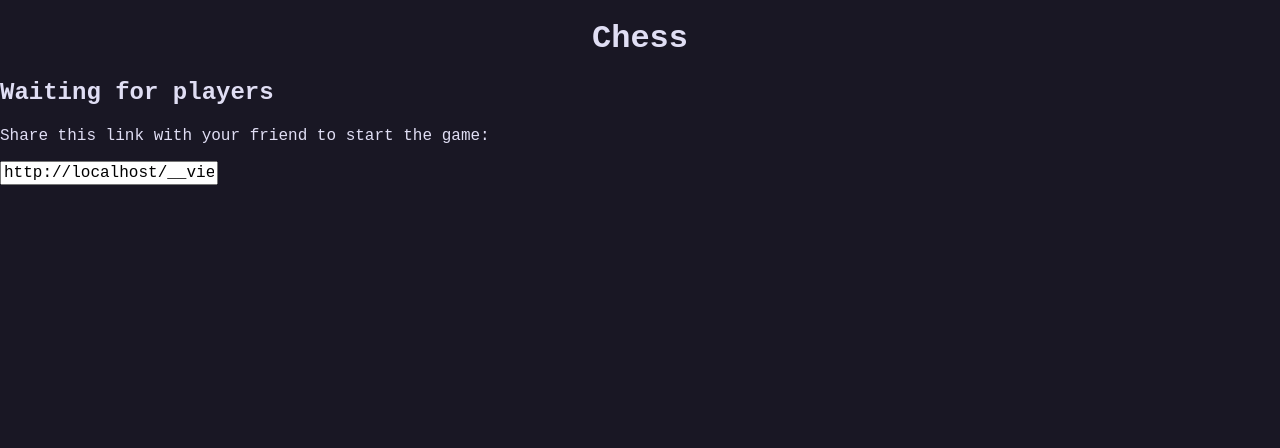
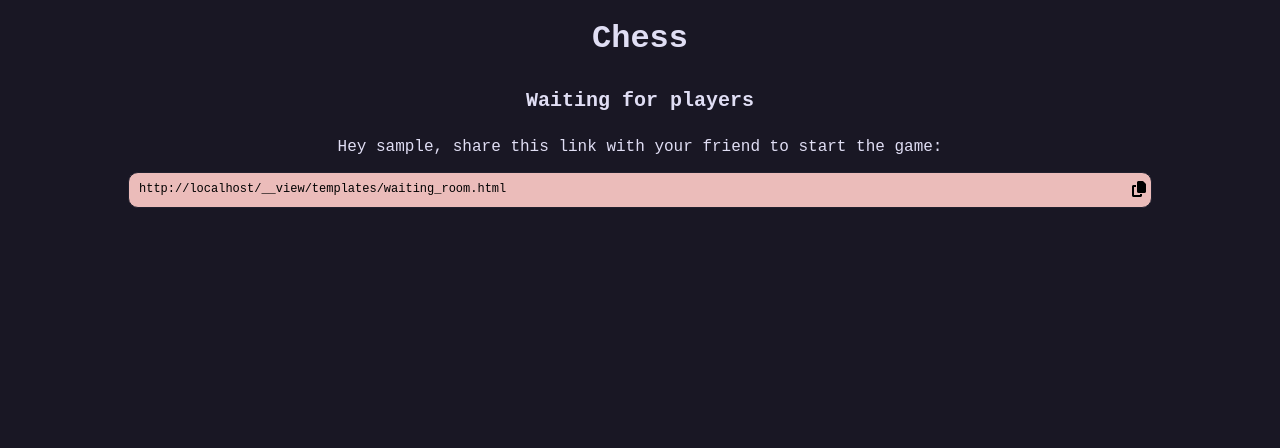
Before and after one commit to xl4624/chess-with-friends, a Flask app: template templates/waiting_room.html in a window 1280 px wide. Shown: the part 61-509 px from the top of the page. Run offline with Flask 3, Linux system fonts and the light colour scheme; the template is opened without the code that fills it: most values are stand-ins (such as "Sample title", 1, 10 or a date in 2020); some libraries are stand-ins or nearby versions.

Commit message:
Rename images to img and improve waiting_room.html

```diff
--- a/static/css/styles.css
+++ b/static/css/styles.css
@@ -74,6 +74,7 @@ a {
     cursor: default;
 }
 
+
 /* index.html */
 
 .index-container {
@@ -118,7 +119,9 @@ ul {
     overflow-y: scroll;
 }
 
+
 /* user_create.html */
+
 .user-create-container {
     background-color: var(--surface);
     border-radius: 0.5rem;
@@ -164,6 +167,55 @@ ul {
     text-transform: uppercase;
 }
 
+
+/* waiting_room.html */
+
+.waiting-room-container {
+    align-items: center;
+    display: flex;
+    flex-direction: column;
+    justify-content: center;
+    text-align: center;
+}
+
+.waiting-room-container .header {
+    font-size: 2rem;
+    font-weight: bold;
+    margin: 1rem 0;
+}
+
+.waiting-room-container .input-group {
+    position: relative;
+    width: 80%;
+    margin: auto;
+}
+
+.waiting-room-container #gameLink {
+    background-color: var(--rose);
+    border: 1px solid var(--highlight-low);
+    border-radius: 1rem;
+    font-size: 1.2rem;
+    min-width: 20rem;
+    padding: 1rem;
+    padding-right: 2rem;
+    width: 100%;
+}
+
+.waiting-room-container #gameLink:focus {
+    outline: none;
+}
+
+.waiting-room-container .copy-button {
+    background: transparent;
+    border: none;
+    cursor: pointer;
+    height: 100%;
+    justify-content: center;
+    position: absolute;
+    right: 0;
+}
+
+
 /* game_view.html */
 
 .game-view-container {
@@ -172,14 +224,14 @@ ul {
     height: 700px;
 }
 
-#board {
+.game-view-container #board {
     display: inline-block;
     margin-left: auto;
     margin-right: 20px;
     width: 700px;
 }
 
-#chat {
+.game-view-container #chat {
     border: 1px;
     display: flex;
     flex-direction: column;
@@ -187,7 +239,7 @@ ul {
     width: 350px;
 }
 
-#chatMessage {
+.game-view-container #chatMessage {
     background-color: var(--overlay);
     color: var(--text);
     flex: 1;
@@ -196,13 +248,11 @@ ul {
     padding: 10px;
 }
 
-#chatMessage li {
+.game-view-container #chatMessage li {
     padding: 0;
 }
 
-#message {
+.game-view-container #message {
     background-color: var(--overlay);
     color: var(--text);
 }
-
-/* waiting_room.html */
--- a/templates/base.html
+++ b/templates/base.html
@@ -4,10 +4,11 @@
         <meta charset="UTF-8">
         <meta name="viewport" content="width=device-width, initial-scale=1.0">
         <meta http-equiv="X-UA-Compatible" content="ie=edge">
-        <link rel="icon" href="{{ url_for('static', filename='images/favicon.ico') }}">
+        <link rel="icon" href="{{ url_for('static', filename='img/favicon.ico') }}">
         <link rel="stylesheet" type="text/css" href="{{ url_for('static', filename='css/normalize.css') }}">
         <link rel="stylesheet" href="{{ url_for('static', filename='css/styles.css') }}">
         <link rel="stylesheet" href="{{ url_for('static', filename='css/chessboard-1.0.0.min.css') }}">
+        <script src="https://kit.fontawesome.com/2a419cd134.js" crossorigin="anonymous"></script>
         <title>{% block title %}Chess{% endblock %}</title>
     </head>
     <body>
--- a/templates/game_view.html
+++ b/templates/game_view.html
@@ -16,7 +16,7 @@
 <script crossorigin="anonymous"
         integrity="sha384-ZvpUoO/+PpLXR1lu4jmpXWu80pZlYUAfxl5NsBMWOEPSjUn/6Z/hRTt8+pR6L4N2"
         src="https://code.jquery.com/jquery-3.5.1.min.js"></script>
-<script>var pieceThemePath = "{{ url_for('static', filename='images/chesspieces/wikipedia/') }}{piece}.png"</script>
+<script>var pieceThemePath = "{{ url_for('static', filename='img/chesspieces/wikipedia/') }}{piece}.png"</script>
 <script src="{{ url_for('static', filename='js/chessboard-1.0.0.min.js') }}"></script>
 <script crossorigin="anonymous"
         integrity="sha384-mZLF4UVrpi/QTWPA7BjNPEnkIfRFn4ZEO3Qt/HFklTJBj/gBOV8G3HcKn4NfQblz"
--- a/templates/index.html
+++ b/templates/index.html
@@ -14,7 +14,7 @@
     {% block scripts %}
     <script type="text/javascript">
     document.getElementById("createGameButton").addEventListener("click", function() {
-        fetch("games/create", {
+        fetch("games/create/", {
             method: "POST",
         })
             .then(response => {
--- a/templates/todo.html
+++ b/templates/todo.html
@@ -8,7 +8,7 @@
 <script src="https://code.jquery.com/jquery-3.5.1.min.js"
         integrity="sha384-ZvpUoO/+PpLXR1lu4jmpXWu80pZlYUAfxl5NsBMWOEPSjUn/6Z/hRTt8+pR6L4N2"
         crossorigin="anonymous"></script>
-<script>var pieceThemePath = "{{ url_for('static', filename='images/chesspieces/wikipedia/') }}{piece}.png"</script>
+<script>var pieceThemePath = "{{ url_for('static', filename='img/chesspieces/wikipedia/') }}{piece}.png"</script>
 <script src="{{ url_for('static', filename='js/chessboard-1.0.0.min.js') }}"></script>
 <script src="https://cdn.socket.io/4.7.2/socket.io.min.js" integrity="sha384-mZLF4UVrpi/QTWPA7BjNPEnkIfRFn4ZEO3Qt/HFklTJBj/gBOV8G3HcKn4NfQblz" crossorigin="anonymous"></script>
 <script src="{{ url_for('static', filename='dist/bundle.js') }}"></script>
--- a/templates/waiting_room.html
+++ b/templates/waiting_room.html
@@ -1,12 +1,26 @@
 {% extends "base.html" %}
 
 {% block content %}
-<h2>Waiting for players</h2>
-<p>Share this link with your friend to start the game:</p>
-<input type="text" value="{{ request.url }}" id="gameLink" readonly>
+<div class="waiting-room-container">
+    <div class="header">Waiting for players</div>
+    <p>Hey {{ username }}, share this link with your friend to start the game:</p>
+    <div class="input-group">
+        <input type="text" value="{{ request.url }}" id="gameLink" readonly>
+        <button onclick="copyToClipboard('gameLink')" class="copy-button">
+            <i class="fa-solid fa-copy"></i>
+        </button>
+    </div>
+</div>
 {% endblock %}
 
 {% block scripts %}
 <script src="https://cdn.socket.io/4.7.2/socket.io.min.js" integrity="sha384-mZLF4UVrpi/QTWPA7BjNPEnkIfRFn4ZEO3Qt/HFklTJBj/gBOV8G3HcKn4NfQblz" crossorigin="anonymous"></script>
 <script src={{ url_for('static', filename='dist/waiting_room.bundle.js') }}></script>
+<script type="text/javascript">
+    function copyToClipboard(elementId) {
+        var copyText = document.getElementById(elementId);
+        copyText.select();
+        document.execCommand("copy");
+    }
+</script>
 {% endblock %}
```
Also changed, not shown: routes/games.py (+7 -3 lines), static/img/chesspieces/wikipedia/bB.png (renamed from static/images/chesspieces/wikipedia/bB.png), static/img/chesspieces/wikipedia/bK.png (renamed from static/images/chesspieces/wikipedia/bK.png), static/img/chesspieces/wikipedia/bN.png (renamed from static/images/chesspieces/wikipedia/bN.png), static/img/chesspieces/wikipedia/bP.png (renamed from static/images/chesspieces/wikipedia/bP.png), static/img/chesspieces/wikipedia/bQ.png (renamed from static/images/chesspieces/wikipedia/bQ.png), static/img/chesspieces/wikipedia/bR.png (renamed from static/images/chesspieces/wikipedia/bR.png), static/img/chesspieces/wikipedia/wB.png (renamed from static/images/chesspieces/wikipedia/wB.png), static/img/chesspieces/wikipedia/wK.png (renamed from static/images/chesspieces/wikipedia/wK.png), static/img/chesspieces/wikipedia/wN.png (renamed from static/images/chesspieces/wikipedia/wN.png), static/img/chesspieces/wikipedia/wP.png (renamed from static/images/chesspieces/wikipedia/wP.png), static/img/chesspieces/wikipedia/wQ.png (renamed from static/images/chesspieces/wikipedia/wQ.png), static/img/chesspieces/wikipedia/wR.png (renamed from static/images/chesspieces/wikipedia/wR.png), static/img/favicon.ico (renamed from static/images/favicon.ico).
